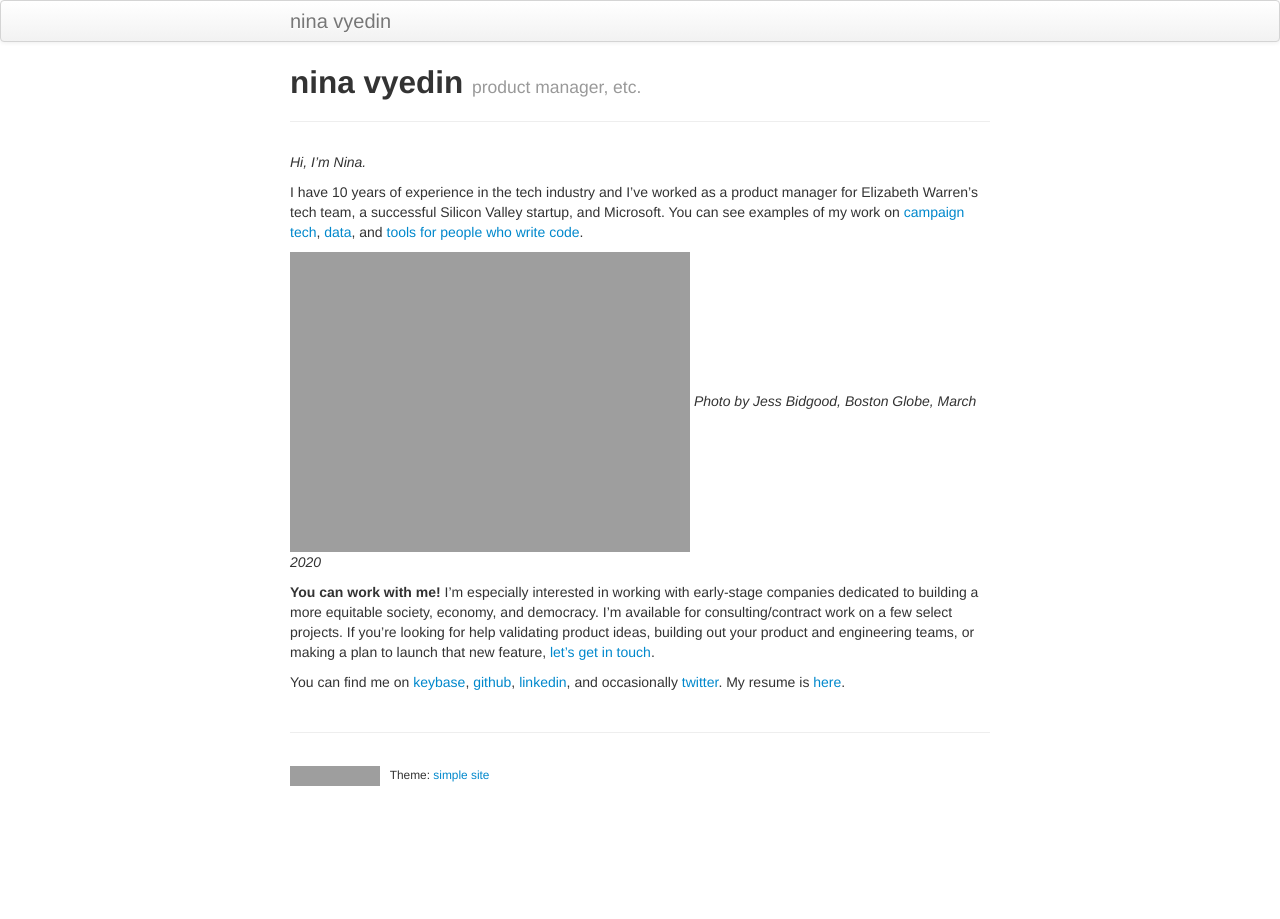
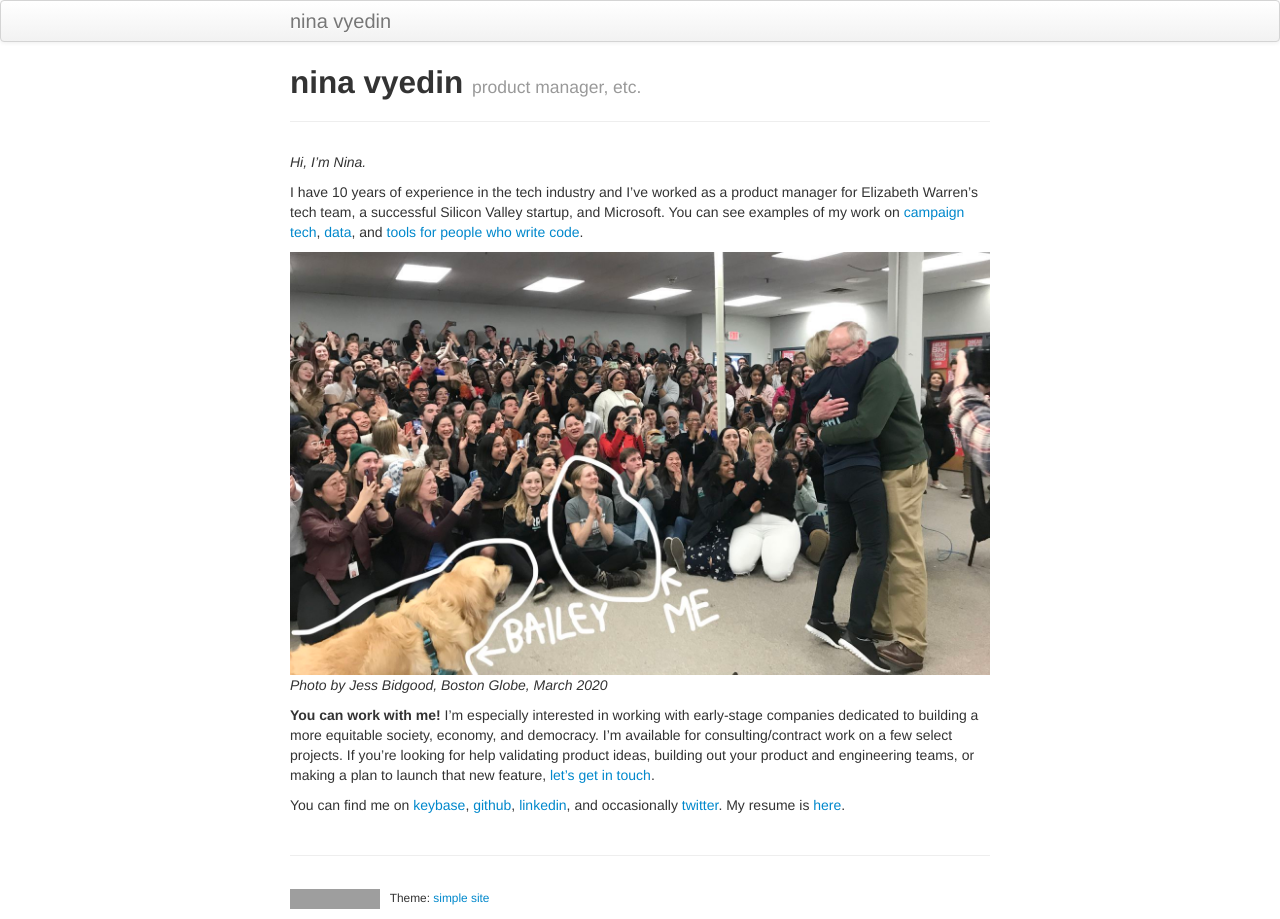
Before and after one commit to vyedin/vyedin.github.io, a Jekyll site: the page built from index.md, in a window 1280 px wide. Built offline with Jekyll 4.4.1, drawn with Linux system fonts in a browser that asks for light colours; grey boxes are pictures that could not be loaded.

Commit message:
Update index.md

```diff
--- a/index.md
+++ b/index.md
@@ -9,7 +9,7 @@ _Hi, I'm Nina._
 
 I have 10 years of experience in the tech industry and I've worked as a product manager for Elizabeth Warren's tech team, a successful Silicon Valley startup, and Microsoft. You can see examples of my work on [campaign tech](), [data](), and [tools for people who write code]().
 
-![Photo by Jess Bidgood, Boston Globe, March 2020](globe.jpg =500x)
+![Photo by Jess Bidgood, Boston Globe, March 2020](globe.jpg)
 _Photo by Jess Bidgood, Boston Globe, March 2020_
 
 **You can work with me!**
```
